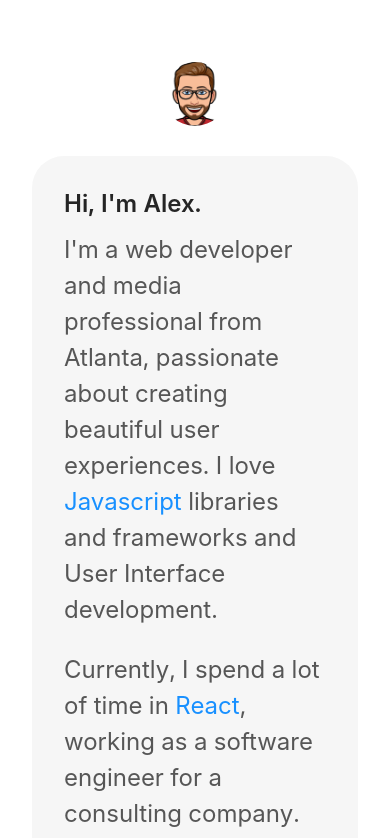
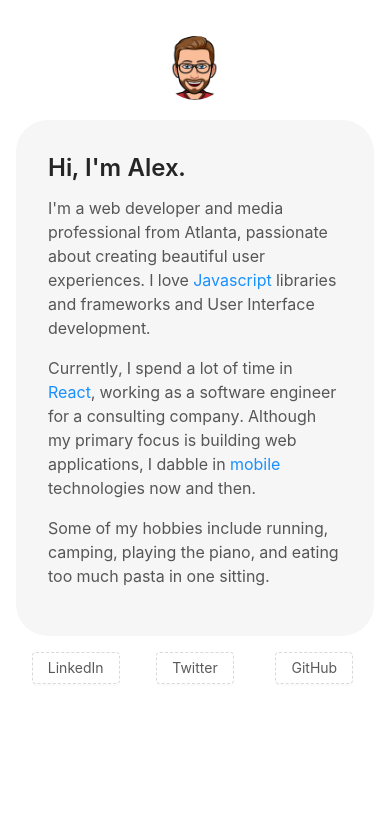
Before and after one commit to alexcarmichael/alexcarm-site, a React (Create React App) app: page / in a window 390 px wide. Shown: the top 838 px of the page. Built offline with nearby package versions, Linux system fonts and the light colour scheme; the HTML template or start-up script is replaced by a standard one; a web font is replaced by a local one.

Commit message:
update styles

```diff
--- a/src/App.css
+++ b/src/App.css
@@ -6,42 +6,36 @@ body {
   margin: 0 auto;
   padding: 2rem;
 }
-/*
-h1 {
-  font-family: 'canada-type-gibson';
+
+main {
+  background: #f6f6f6;
+  padding: 2rem;
+  border-radius: 32px;
+  font-size: 1.5rem;
+  margin-bottom: 1rem;
 }
-
-p {
-  font-family: 'PT Mono';
-} */
 
 header {
   display: flex;
   justify-content: center;
   align-items: center;
-  padding: 30px 10%;
+  padding: 20px 10%;
 }
 
-.logo {
-  cursor: pointer;
+.btn-transparent,
+.btn-transparent:hover,
+.btn-transparent:focus {
+  background: transparent;
 }
 
-.nav_links {
-  list-style-type: none;
+@media only screen and (max-width: 500px) {
+  body {
+    padding: 1rem;
+  }
+  main {
+    font-size: 1rem;
+  }
+  h3 {
+    font-size: 1.2rem;
+  }
 }
-
-.nav_links li {
-  display: inline-block;
-  padding: 0px 20px;
-  font-size: 18px;
-}
-
-.nav_links li a {
-  transition: all 0.3 ease 0s;
-}
-
-.intro-container {
-  display: flex;
-  justify-content: space-evenly;
-  align-items: center;
-}
--- a/src/App.js
+++ b/src/App.js
@@ -10,13 +10,8 @@ const App = () => {
   return (
     <div className='App'>
       <Header />
-      <main
-        style={{
-          background: '#f6f6f6',
-          padding: '2rem',
-          borderRadius: '32px'
-        }}>
-        <div style={{ fontSize: '1.5rem' }}>
+      <main>
+        <div>
           <Title level={3}>Hi, I'm Alex.</Title>
           <p>
             I'm a web developer and media professional from Atlanta, passionate
@@ -52,6 +47,8 @@ const App = () => {
             eating too much pasta in one sitting.
           </p>
         </div>
+      </main>
+      <footer>
         <Row style={{ textAlign: 'center' }}>
           <Col span={8}>
             <Button
@@ -60,7 +57,7 @@ const App = () => {
               href='http://linkedin.com/in/alex-carm'
               alt="Alex's LinkedIn"
               target='_blank'
-              style={{ background: 'transparent' }}>
+              className='btn-transparent'>
               LinkedIn
             </Button>
           </Col>
@@ -71,7 +68,7 @@ const App = () => {
               href='https://twitter.com/alex_carm_'
               alt="Alex's Twitter"
               target='_blank'
-              style={{ background: 'transparent' }}>
+              className='btn-transparent'>
               Twitter
             </Button>
           </Col>
@@ -82,12 +79,12 @@ const App = () => {
               href='http://github.com/alexcarmichael'
               alt="Alex's GitHub"
               target='_blank'
-              style={{ background: 'transparent' }}>
+              className='btn-transparent'>
               GitHub
             </Button>
           </Col>
         </Row>
-      </main>
+      </footer>
     </div>
   );
 };
```
